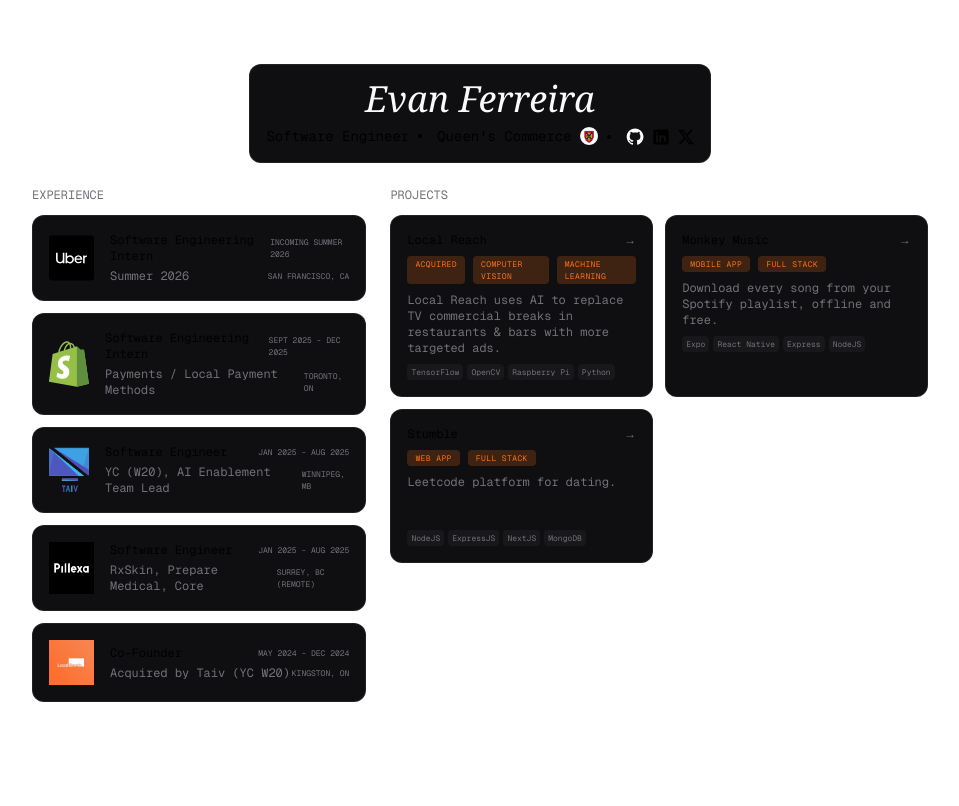
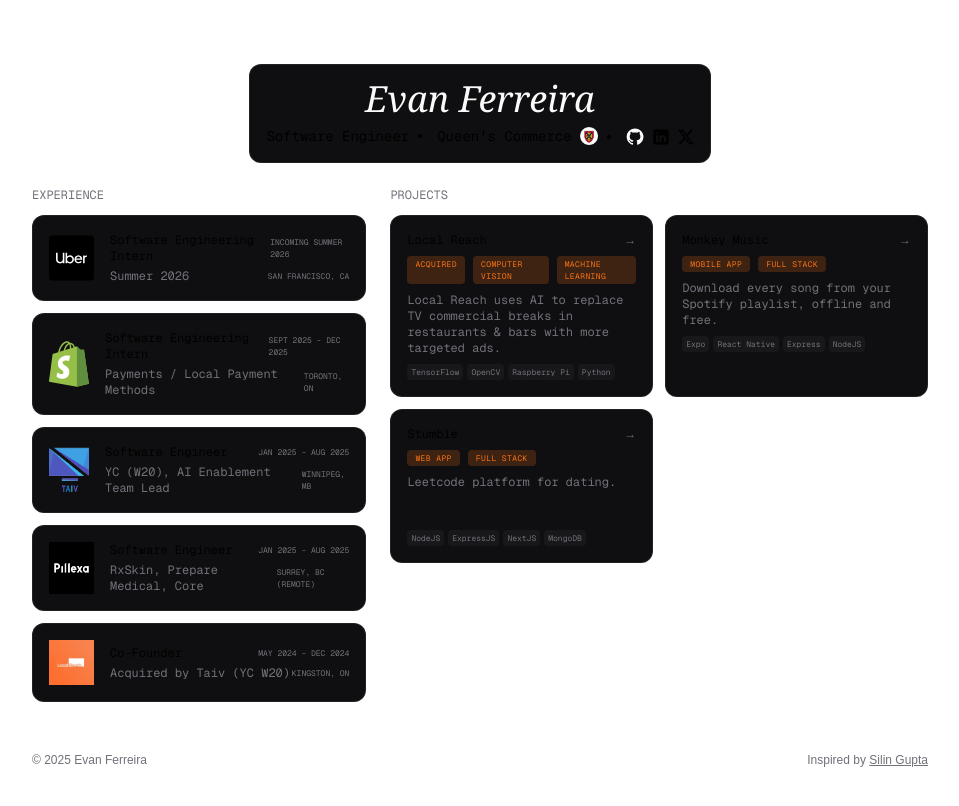
Before and after one commit to Evan-Ferreira/personal-website, a Next.js app: page / in a window 1280 px wide. Shown: the top 806 px of the page, without its empty margins (160-1119 px from the left). Built offline with nearby package versions, Linux system fonts and the light colour scheme.

Commit message:
feat: add footer

```diff
--- a/app/layout.tsx
+++ b/app/layout.tsx
@@ -1,6 +1,7 @@
 import type { Metadata } from 'next';
 import { Geist, Geist_Mono } from 'next/font/google';
 import './globals.css';
+import { Footer } from './sections/footer';
 
 const geistSans = Geist({
     variable: '--font-geist-sans',
@@ -24,11 +25,12 @@
     children: React.ReactNode;
 }>) {
     return (
-        <html lang="en">
+        <html lang="en" className="">
             <body
-                className={`bg-grid ${geistSans.variable} ${geistMono.variable} antialiased px-48 py-16`}
+                className={`bg-grid ${geistSans.variable} ${geistMono.variable} antialiased flex flex-col min-h-screen px-48 justify-between`}
             >
                 {children}
+                <Footer />
             </body>
         </html>
     );
--- a/app/page.tsx
+++ b/app/page.tsx
@@ -4,7 +4,7 @@
 
 export default function Home() {
     return (
-        <main className="min-h-screen font-mono">
+        <main className="font-mono mt-16">
             <Header />
             <div className="flex justify-center gap-6">
                 <ExperienceSection />
--- /dev/null
+++ b/app/sections/footer.tsx
@@ -0,0 +1,13 @@
+export function Footer() {
+    return (
+        <footer className="flex justify-between mb-8">
+            <p className="text-xs text-fg-tertiary">© 2025 Evan Ferreira</p>
+            <p className="text-xs text-fg-tertiary">
+                Inspired by{' '}
+                <a href="https://www.silin.ca/" className="underline">
+                    Silin Gupta
+                </a>
+            </p>
+        </footer>
+    );
+}
```
